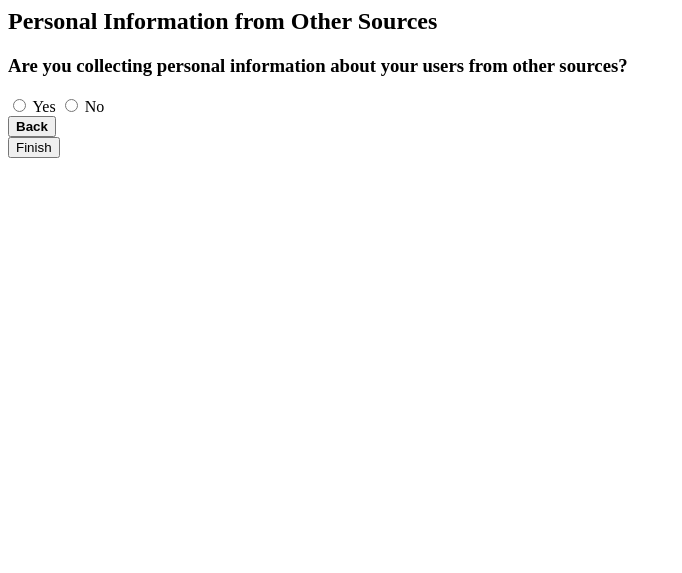
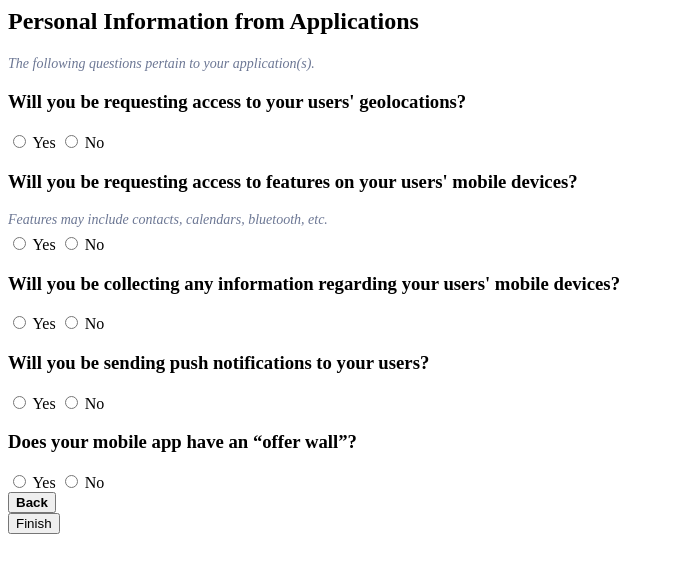
Before and after one commit to Mekazstan/termly-prototype, a Django app: template policy/privacy/templates/collect-info/question11.html in a window 1280 px wide. Shown: the top 573 px of the page, without its empty margins (0-682 px from the left). Run offline with Django 3.2, Linux system fonts and the light colour scheme; the template is opened without the code that fills it, so the values that code supplies are empty.

Commit message:
Latest Update

```diff
--- a/policy/privacy/templates/base.html
+++ b/policy/privacy/templates/base.html
@@ -653,7 +653,7 @@
             <!-- Side by Side Divs -->
             <div class="side-by-side">
                 <!-- Include the dynamic content from the "article.html" template -->
-                {% include './user-info/question5.html' %}
+                {% include './collect-info/question11.html' %}
                 <div class="side-right">
                     <div class="main-img">
                         <div class="main-img-div">
--- a/policy/privacy/templates/collect-info/question10.html
+++ b/policy/privacy/templates/collect-info/question10.html
@@ -2,6 +2,8 @@
     <!-- Questions -->
     <h2><strong>Personal Information Collected Automatically (Derivative Data)</strong></h2>
     <div class="question-section">
+        <form method="post" action="{% url 'question10' %}">
+            {% csrf_token %}
             <section class="main-sec">
                 <h3><strong>Will you be collecting any derivative data from your users?</strong></h3>
                 <p style="color: #6c7794;margin: 0.3125rem 0;    font-size: .875rem;font-style: italic;font-weight: 400;line-height: 1.25;">If you use tracking and analytics services such as Google Analytics, you are likely collecting derivative data.</p>
@@ -24,5 +26,6 @@
                     <!-- <button hx-get="question11" hx-target="article" class="save-btn">Save & Next</button> -->
                 </div>
             </footer>
+        </form>
     </div>
 </article>
--- a/policy/privacy/templates/collect-info/question11.html
+++ b/policy/privacy/templates/collect-info/question11.html
@@ -1,16 +1,68 @@
 <article>
     <!-- Questions -->
-    <h2><strong>Personal Information from Other Sources</strong></h2>
+    <h2><strong>Personal Information from Applications</strong></h2>
     <div class="question-section">
+        <form method="post" action="{% url 'question11' %}">
+            {% csrf_token %}
+            <p style="color: #6c7794;margin: 0.3125rem 0;    font-size: .875rem;font-style: italic;font-weight: 400;line-height: 1.25;">The following questions pertain to your application(s).</p>
             <section class="main-sec">
-            <h3><strong>Are you collecting personal information about your users from other sources?</strong></h3>
+                <h3><strong>Will you be requesting access to your users' geolocations?</strong></h3>
                 <div class="checkbox-group">
                     <label class="checkbox-label">
-                    <input type="radio" class="checkbox-option" value="Yes" name="sourceInfo"> Yes
+                        <input type="radio" class="checkbox-option" value="Yes" name="geolocations"> Yes
                     </label>
 
                     <label class="checkbox-label">
-                    <input type="radio" class="checkbox-option" value="No" name="sourceInfo"> No
+                        <input type="radio" class="checkbox-option" value="No" name="geolocations"> No
+                    </label>
+                </div>
+            </section>
+            <section class="main-sec">
+                <h3><strong>Will you be requesting access to features on your users' mobile devices?</strong></h3>
+                <p style="color: #6c7794;margin: 0.3125rem 0;    font-size: .875rem;font-style: italic;font-weight: 400;line-height: 1.25;">Features may include contacts, calendars, bluetooth, etc.</p>
+                <div class="checkbox-group">
+                    <label class="checkbox-label">
+                        <input type="radio" class="checkbox-option" value="Yes" name="features"> Yes
+                    </label>
+
+                    <label class="checkbox-label">
+                        <input type="radio" class="checkbox-option" value="No" name="features"> No
+                    </label>
+                </div>
+            </section>
+            <section class="main-sec">
+                <h3><strong>Will you be collecting any information regarding your users' mobile devices?</strong></h3>
+                <div class="checkbox-group">
+                    <label class="checkbox-label">
+                        <input type="radio" class="checkbox-option" value="Yes" name="infomobile"> Yes
+                    </label>
+
+                    <label class="checkbox-label">
+                        <input type="radio" class="checkbox-option" value="No" name="infomobile"> No
+                    </label>
+                </div>
+            </section>
+            <section class="main-sec">
+                <h3><strong>Will you be sending push notifications to your users?</strong></h3>
+                <div class="checkbox-group">
+                    <label class="checkbox-label">
+                        <input type="radio" class="checkbox-option" value="Yes" name="pushnotify"> Yes
+                    </label>
+
+                    <label class="checkbox-label">
+                        <input type="radio" class="checkbox-option" value="No" name="pushnotify"> No
+                    </label>
+                </div>
+            </section>
+            <section class="main-sec">
+                <h3><strong>Does your mobile app have an “offer wall”?</strong></h3>
+                <div class="checkbox-group">
+                    <label class="checkbox-label">
+                        <input type="radio" class="checkbox-option" value="Yes" name="offerwall"> Yes
+                    </label>
+
+                    <label class="checkbox-label">
+                        <input type="radio" class="checkbox-option" value="No" name="offerwall"> No
                     </label>
                 </div>
             </section>
@@ -19,8 +71,9 @@
                     <button hx-get="question10" hx-target="article" class="back-btn"><strong>Back</strong></button>
                 </div>
                 <div class="save-btn-div">
-                <button hx-get="#" hx-target="article" class="save-btn">Finish</button>
+                    <button type="submit" class="save-btn">Finish</button>
                 </div>
             </footer>
+        </form>
     </div>
 </article>
--- a/policy/privacy/templates/collect-info/question8.html
+++ b/policy/privacy/templates/collect-info/question8.html
@@ -2,6 +2,8 @@
     <!-- Questions -->
     <h2><strong>Sensitive Personal Information Collected</strong></h2>
     <div class="question-section">
+        <form method="post" action="{% url 'question8' %}">
+            {% csrf_token %}
             <section class="main-sec">
                 <h3><strong>Do you collect sensitive information?</strong></h3>
                 <p style="color: #6c7794;margin: 0.3125rem 0;    font-size: .875rem;font-style: italic;font-weight: 400;line-height: 1.25;">If you are not sure, select "Yes" to see examples on sensitive information.</p>
@@ -24,5 +26,6 @@
                     <!-- <button hx-get="question9" hx-target="article" class="save-btn">Save & Next</button> -->
                 </div>
             </footer>
+        </form>
     </div>
 </article>
--- a/policy/privacy/templates/collect-info/question9.html
+++ b/policy/privacy/templates/collect-info/question9.html
@@ -2,6 +2,8 @@
     <!-- Questions -->
     <h2><strong>Personal Information from Social Media</strong></h2>
     <div class="question-section">
+        <form method="post" action="{% url 'question9' %}">
+            {% csrf_token %}
             <section class="main-sec">
                 <h3><strong>Can users register for your website or app using Facebook, Google, or other social media accounts?</strong></h3>
                 <div class="checkbox-group">
@@ -23,5 +25,6 @@
                     <!-- <button hx-get="question10" hx-target="article" class="save-btn">Save & Next</button> -->
                 </div>
             </footer>
+        </form>
     </div>
 </article>
--- a/policy/privacy/templates/user-info/question6.html
+++ b/policy/privacy/templates/user-info/question6.html
@@ -2,6 +2,8 @@
     <!-- Questions -->
     <h2><strong>User Age</strong></h2>
     <div class="question-section">
+        <form method="post" action="{% url 'question6' %}">
+            {% csrf_token %}
             <section class="main-sec">
                 <h3><strong>Do you target users under the age of 18?</strong></h3>
                 <div class="checkbox-group">
@@ -23,5 +25,6 @@
                     <!-- <button hx-get="question7" hx-target="article" class="save-btn">Save & Next</button> -->
                 </div>
             </footer>
+        </form>
     </div>
 </article>
```
Also changed, not shown: policy/privacy/models.py (+19 -14 lines), policy/privacy/views.py (+49 -11 lines), policy/db.sqlite3, policy/privacy/migrations/0007_alter_derivdata_option_and_more.py (added), policy/privacy/migrations/0008_alter_infoapp_has_offer_wall_and_more.py (added). Lines whose indentation alone changed are shown as unchanged.
